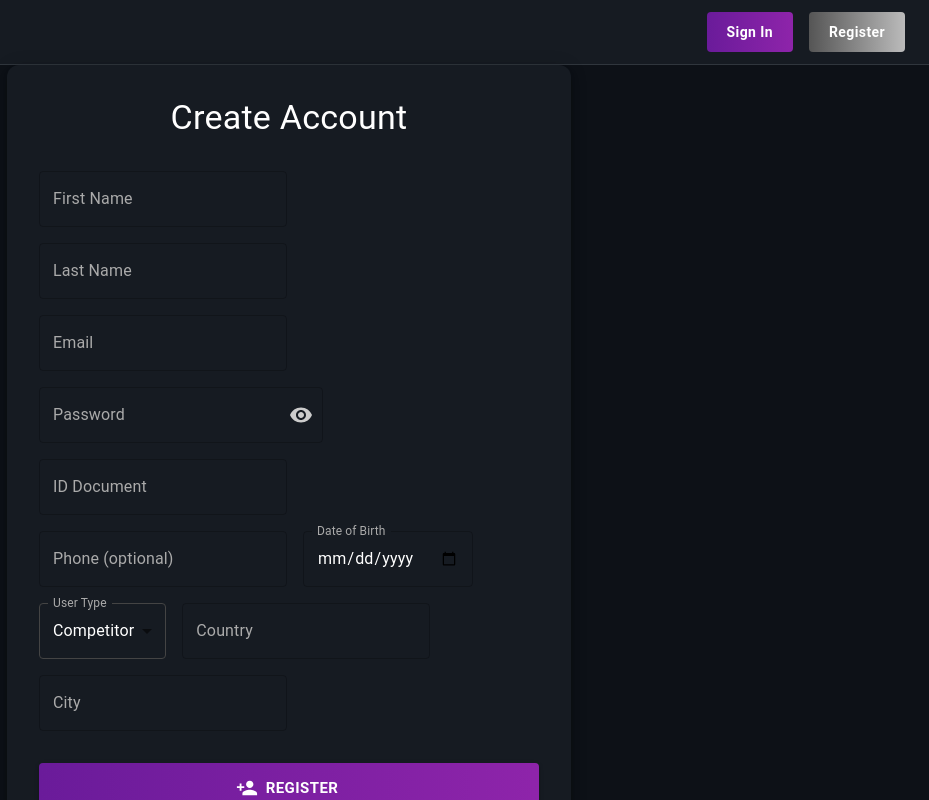
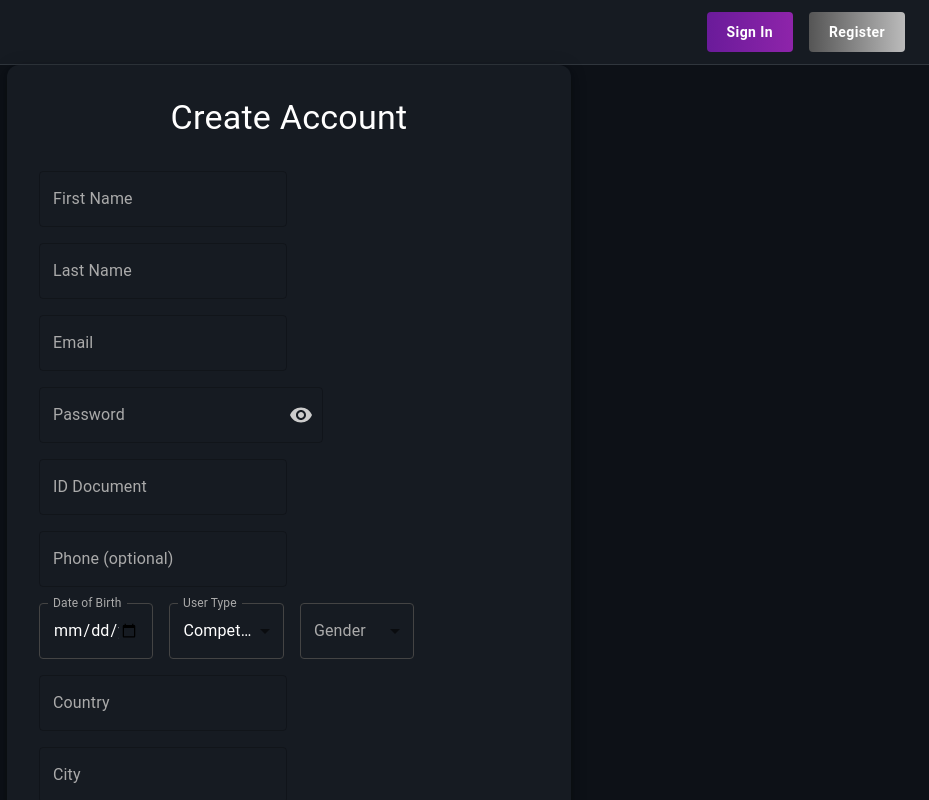
Before and after one commit to jgl1201/Tapped_Out, a React (Vite) app in the folder Front_React/tappedout-front/: page /register in a window 1280 px wide. Shown: the top 800 px of the page, without its empty margins (351-1280 px from the left). Built offline with nearby package versions, Linux system fonts and the light colour scheme.

Commit message:
fix: Registering with all data

```diff
--- a/Front_React/tappedout-front/src/components/RegisterForm.jsx
+++ b/Front_React/tappedout-front/src/components/RegisterForm.jsx
@@ -229,8 +229,9 @@ const RegisterForm = ({ onSuccessRedirect = "/login"}) => {
                                 />
                             </Grid>
 
-                            {/* Date of Birth */}
-                            <Grid item xs={12} md={6}>
+                            <Grid item xs={12} md={12}>
+                                <Box sx={{ display: 'flex', gap: 2, minWidth: 0 }}>
+                                    <Box sx={{ flex: 1, minWidth: 0 }}>
                                         <TextField
                                             label="Date of Birth"
                                             type="date"
@@ -243,34 +244,53 @@ const RegisterForm = ({ onSuccessRedirect = "/login"}) => {
                                             error={!!errors.dateOfBirth}
                                             helperText={errors.dateOfBirth?.message}
                                             sx={{
-                                        input: { color: '#ffffff' },
-                                        label: { color: '#aaa' }
+                                            '& .MuiInputBase-input': { color: '#ffffff', padding: '16.5px 14px' },
+                                            label: { color: '#aaa' },
+                                            '& .MuiOutlinedInput-root': {
+                                                '& fieldset': { borderColor: '#444' },
+                                                '&:hover fieldset': { borderColor: '#666' }
+                                            }
                                             }}
                                         />
-                            </Grid>
+                                    </Box>
 
-                            {/* User Type */}
-                            <Grid item xs={12} md={6}>
+                                    <Box sx={{ flex: 1, minWidth: 0 }}>
                                         <FormControl fullWidth>
                                             <InputLabel sx={{ color: '#aaa' }}>User Type</InputLabel>
                                             <Select
                                             label="User Type"
+                                            defaultValue="COMPETITOR"
                                             {...register('userType')}
-                                        defaultValue="COMPETITOR"
                                             sx={{
                                                 color: '#ffffff',
-                                            '.MuiOutlinedInput-notchedOutline': {
-                                                borderColor: '#444'
-                                            },
-                                            '&:hover .MuiOutlinedInput-notchedOutline': {
-                                                borderColor: '#666'
-                                            }
+                                                '.MuiOutlinedInput-notchedOutline': { borderColor: '#444' },
+                                                '&:hover .MuiOutlinedInput-notchedOutline': { borderColor: '#666' }
                                             }}
                                             >
                                                 <MenuItem value="COMPETITOR">Competitor</MenuItem>
                                                 <MenuItem value="ORGANIZER">Organizer</MenuItem>
                                             </Select>
                                         </FormControl>
+                                    </Box>
+
+                                    <Box sx={{ flex: 1, minWidth: 0 }}>
+                                        <FormControl fullWidth>
+                                            <InputLabel sx={{ color: '#aaa' }}>Gender</InputLabel>
+                                            <Select
+                                            label="Gender"
+                                            {...register('genderId', { required: 'Gender is required' })}
+                                            sx={{
+                                                color: '#ffffff',
+                                                '.MuiOutlinedInput-notchedOutline': { borderColor: '#444' },
+                                                '&:hover .MuiOutlinedInput-notchedOutline': { borderColor: '#666' }
+                                            }}
+                                            >
+                                                <MenuItem value={1}>Male</MenuItem>
+                                                <MenuItem value={2}>Female</MenuItem>
+                                            </Select>
+                                        </FormControl>
+                                    </Box>
+                                </Box>
                             </Grid>
 
                             <Grid item xs={12} md={6}>
```
Lines whose indentation alone changed are shown as unchanged.
